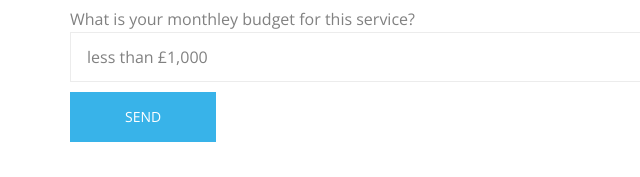
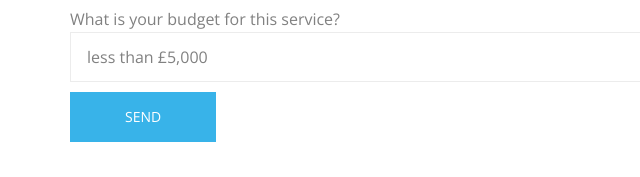
Before and after one commit to ZerkAI/ZerkAI, a plain HTML site: page index.html in a window 1280 px wide. Shown: the part 3089-3266 px from the top of the page, 0-640 px from the left. Drawn offline with nearby package versions, Linux system fonts and the light colour scheme; some packages are replaced by stand-ins of ours.

Commit message:
index.html

```diff
--- a/index.html
+++ b/index.html
@@ -286,12 +286,13 @@
 									<textarea id="subject" type="text" name="subject" class="form-control" placeholder="How can we help you?" required></textarea>
 								</div>
 								<div class="input-field">
-									<p>What is your monthley budget for this service?</p>
+									<p>What is your budget for this service?</p>
 									<select class="form-control" name="budget" id="budget">
-										<option value="less than $5,000"> less than £1,000 </option>
-										<option value="£1,000 - £2,500"> £1,000 - £2,500</option>
-										<option value="£2,500 - £5,000"> £2,500 to £5,000 </option>
-										<option value="£5,000+"> £5,000+ </option>
+										<option value="less than £5,000"> less than £5,000 </option>
+										<option value="£5,000 - £10,000"> £5,000 - £1,000</option>
+										<option value="£10,000 - £20,000"> £10,000 - £20,000 </option>
+										<option value="£20,000 - £40,000"> £20,000 - £40,000 </option>
+										<option value="more than £40,000"> £40,000+ </option>
 									</select>
 								</div>
 						       	<button type="submit" id="submit" class="btn btn-blue btn-effect">Send</button>
```
